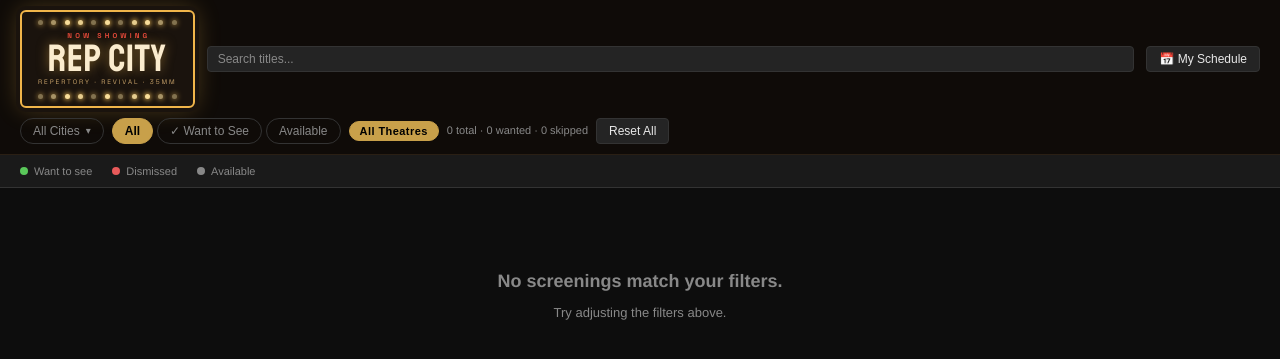
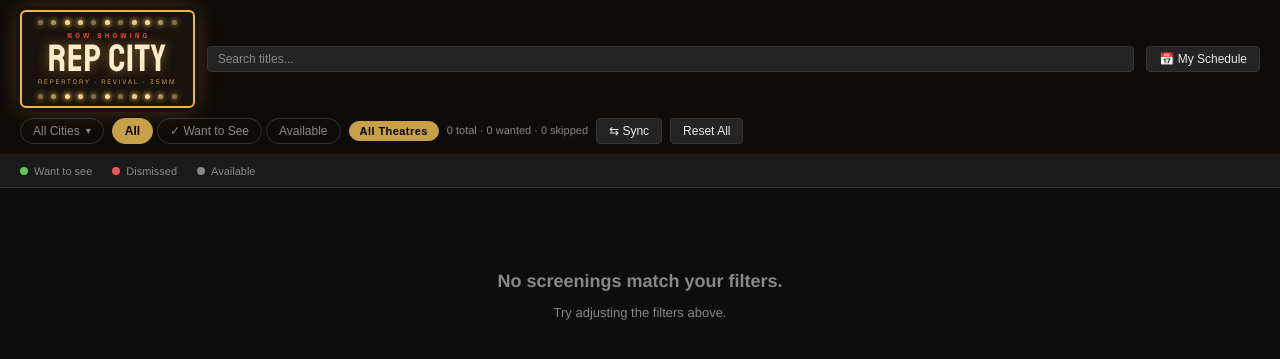
Before and after one commit to DDAVIS311/rep-city, a Flask app: page / in a window 1280 px wide. Shown: the top 359 px of the page. Run offline with Flask 3, Linux system fonts and the light colour scheme; data that the repository does not hold is empty.

Commit message:
Add anonymous device sync via single-use pairing codes
No accounts: a device mints a short code (POST /api/sync/create) mapping to its
rc_user id in KV with a 15-min TTL; another device redeems it (POST /api/sync/claim)
to adopt that id, merging its own want/skip list in first, then the two devices
share the same state hash. Adds a Sync modal (show code / enter code) in the UI.

Co-Authored-By: Claude Opus 4.8 <noreply@anthropic.com>

```diff
--- a/app.py
+++ b/app.py
@@ -7,6 +7,7 @@ User identity: UUID stored in a browser cookie (rc_user).
 import json
 import os
 import uuid
+import secrets
 from flask import Flask, jsonify, request, send_from_directory, make_response
 
 app = Flask(__name__, static_folder="static", template_folder="templates")
@@ -148,6 +149,38 @@ def reset_state(user_id):
         json.dump({}, f)
 
 
+# ── Device sync (anonymous pairing codes) ──────────────────────────────────────
+# A device mints a short, single-use code that maps to its rc_user id in the KV
+# store with a short TTL. Another device redeems the code to adopt that id, so
+# both devices then share the same state:{id} hash. No accounts / email.
+
+# Unambiguous alphabet (no 0/O/1/I/L) so codes are easy to read and type.
+_SYNC_ALPHABET = "ABCDEFGHJKMNPQRSTUVWXYZ23456789"
+_SYNC_TTL = 900          # 15 minutes
+_SYNC_CODE_LEN = 6
+
+
+def _sync_key(code):
+    return f"sync:{code.upper()}"
+
+
+def _gen_sync_code():
+    return "".join(secrets.choice(_SYNC_ALPHABET) for _ in range(_SYNC_CODE_LEN))
+
+
+def force_user_cookie(response, user_id):
+    """Set (overwriting) the rc_user cookie — used when a device adopts another
+    device's id during sync."""
+    response.set_cookie(
+        "rc_user", user_id,
+        max_age=60 * 60 * 24 * 365 * 5,
+        samesite="Lax",
+        httponly=True,
+        secure=os.environ.get("VERCEL") is not None,
+    )
+    return response
+
+
 # ── Cookie helpers ─────────────────────────────────────────────────────────────
 
 def get_user_id():
@@ -255,6 +288,62 @@ def reset_state_route():
     return resp
 
 
+@app.route("/api/sync/create", methods=["POST"])
+def sync_create():
+    """Mint a short single-use code that points at this device's rc_user id."""
+    kv = _get_kv()
+    if kv is None:
+        return jsonify({"error": "Sync isn't available on this instance."}), 503
+    user_id = get_user_id()
+    # Retry a few times in the (vanishingly unlikely) event of a code collision.
+    for _ in range(5):
+        code = _gen_sync_code()
+        key = _sync_key(code)
+        if not kv.get(key):
+            kv.set(key, user_id, ex=_SYNC_TTL)
+            break
+    else:
+        return jsonify({"error": "Could not allocate a code, try again."}), 500
+    resp = make_response(jsonify({"code": code, "expires_in": _SYNC_TTL}))
+    attach_user_cookie(resp, user_id)   # ensure the minting device has a stable id
+    return resp
+
+
+@app.route("/api/sync/claim", methods=["POST"])
+def sync_claim():
+    """Redeem a code: adopt the source device's id, merging this device's list in."""
+    kv = _get_kv()
+    if kv is None:
+        return jsonify({"error": "Sync isn't available on this instance."}), 503
+    code = (request.json or {}).get("code", "").strip().upper()
+    if not code:
+        return jsonify({"error": "Enter a sync code."}), 400
+    src_id = kv.get(_sync_key(code))
+    if not src_id:
+        return jsonify({"error": "That code is invalid or has expired."}), 404
+
+    cur_id = get_user_id()
+    merged = 0
+    if cur_id != src_id:
+        # Fold this device's existing wants/skips into the shared list (source
+        # wins on conflict), then retire this device's now-orphaned hash.
+        cur_state = load_state(cur_id)
+        if cur_state:
+            src_state = load_state(src_id)
+            adds = [{"id": sid, "status": st} for sid, st in cur_state.items()
+                    if sid not in src_state]
+            if adds:
+                bulk_set_state(src_id, adds)
+                merged = len(adds)
+            reset_state(cur_id)
+    kv.delete(_sync_key(code))   # single-use
+
+    count = len(load_state(src_id))
+    resp = make_response(jsonify({"ok": True, "merged": merged, "count": count}))
+    force_user_cookie(resp, src_id)
+    return resp
+
+
 if __name__ == "__main__":
     if not os.path.exists(DATA_FILE):
         print("No data found. Running initial scrape...")
--- a/templates/index.html
+++ b/templates/index.html
@@ -1095,6 +1135,7 @@
 
     <span class="status-bar" id="status-bar">Loading...</span>
 
+    <button class="action-btn" id="sync-btn">&#8646; Sync</button>
     <button class="action-btn" id="reset-btn">Reset All</button>
   </div>
 </header>
@@ -1126,6 +1167,34 @@
     <div class="details-sub" id="details-sub"></div>
     <p class="details-desc" id="details-desc"></p>
     <a class="btn-ticket" id="details-tickets" target="_blank" rel="noopener">Tickets ↗</a>
+  </div>
+</div>
+
+<!-- Device sync modal -->
+<div id="sync-modal">
+  <div class="details-modal-inner">
+    <button class="close-panel" id="sync-close">&#x2715;</button>
+    <h2>SYNC DEVICES</h2>
+    <div class="details-sub">Carry your want / skip list between phone &amp; laptop — no account needed</div>
+
+    <div class="sync-actions">
+      <button class="action-btn" id="sync-show">Show my code</button>
+      <button class="action-btn" id="sync-enter">Enter a code</button>
+    </div>
+
+    <div id="sync-code-panel" class="sync-panel">
+      <p class="sync-hint">On your other device: open Rep City &rarr; Sync &rarr; <b>Enter a code</b> and type this within 15&nbsp;minutes:</p>
+      <div class="sync-code" id="sync-code-value">&hellip;</div>
+      <button class="action-btn" id="sync-copy">Copy code</button>
+      <p class="sync-hint sync-note">Single use. This links the other device to this one's list.</p>
+    </div>
+
+    <div id="sync-enter-panel" class="sync-panel">
+      <p class="sync-hint">Enter the code shown on your other device:</p>
+      <input type="text" id="sync-code-input" placeholder="e.g. 2UKG9X" maxlength="8" autocapitalize="characters" autocomplete="off" spellcheck="false">
+      <button class="action-btn" id="sync-submit">Sync this device</button>
+      <p class="sync-msg" id="sync-msg"></p>
+    </div>
   </div>
 </div>
 
@@ -1698,6 +1767,72 @@ document.getElementById('reset-btn').onclick = async () => {
   renderSchedulePanel();
 };
 
+// ── Device sync ──────────────────────────────────────────────────────────────
+const syncModal = document.getElementById('sync-modal');
+function openSyncPanel(which) {
+  document.getElementById('sync-code-panel').classList.toggle('open', which === 'code');
+  document.getElementById('sync-enter-panel').classList.toggle('open', which === 'enter');
+}
+document.getElementById('sync-btn').onclick = () => {
+  openSyncPanel(null);
+  document.getElementById('sync-msg').textContent = '';
+  syncModal.classList.add('open');
+};
+document.getElementById('sync-close').onclick = () => syncModal.classList.remove('open');
+syncModal.addEventListener('click', (e) => { if (e.target === syncModal) syncModal.classList.remove('open'); });
+
+document.getElementById('sync-show').onclick = async () => {
+  openSyncPanel('code');
+  const el = document.getElementById('sync-code-value');
+  el.textContent = '…';
+  try {
+    const res = await fetch('/api/sync/create', {method:'POST'});
+    const data = await res.json();
+    if (!res.ok) throw new Error(data.error || 'Could not create a code.');
+    el.textContent = data.code;
+  } catch (e) {
+    el.textContent = '—';
+    document.getElementById('sync-code-value').textContent = e.message;
+  }
+};
+
+document.getElementById('sync-copy').onclick = async () => {
+  const code = document.getElementById('sync-code-value').textContent;
+  try { await navigator.clipboard.writeText(code); document.getElementById('sync-copy').textContent = 'Copied ✓'; }
+  catch (e) { /* clipboard may be blocked; code is selectable */ }
+  setTimeout(() => { document.getElementById('sync-copy').textContent = 'Copy code'; }, 1500);
+};
+
+document.getElementById('sync-enter').onclick = () => {
+  openSyncPanel('enter');
+  document.getElementById('sync-msg').textContent = '';
+  document.getElementById('sync-code-input').focus();
+};
+
+document.getElementById('sync-submit').onclick = async () => {
+  const msg = document.getElementById('sync-msg');
+  const code = document.getElementById('sync-code-input').value.trim();
+  if (!code) { msg.className = 'sync-msg err'; msg.textContent = 'Enter a code.'; return; }
+  msg.className = 'sync-msg'; msg.textContent = 'Syncing…';
+  try {
+    const res = await fetch('/api/sync/claim', {
+      method: 'POST', headers: {'Content-Type':'application/json'},
+      body: JSON.stringify({code})
+    });
+    const data = await res.json();
+    if (!res.ok) throw new Error(data.error || 'Sync failed.');
+    msg.className = 'sync-msg ok';
+    msg.textContent = `Synced! ${data.count} item${data.count===1?'':'s'} on this device now.`;
+    setTimeout(() => location.reload(), 1200);
+  } catch (e) {
+    msg.className = 'sync-msg err';
+    msg.textContent = e.message;
+  }
+};
+document.getElementById('sync-code-input').addEventListener('keydown', (e) => {
+  if (e.key === 'Enter') document.getElementById('sync-submit').click();
+});
+
 // Schedule list modal
 document.getElementById('schedule-btn').onclick = () => {
   renderSchedulePanel();
```
Also changed, not shown: other parts of templates/index.html (+40 -0 lines).
